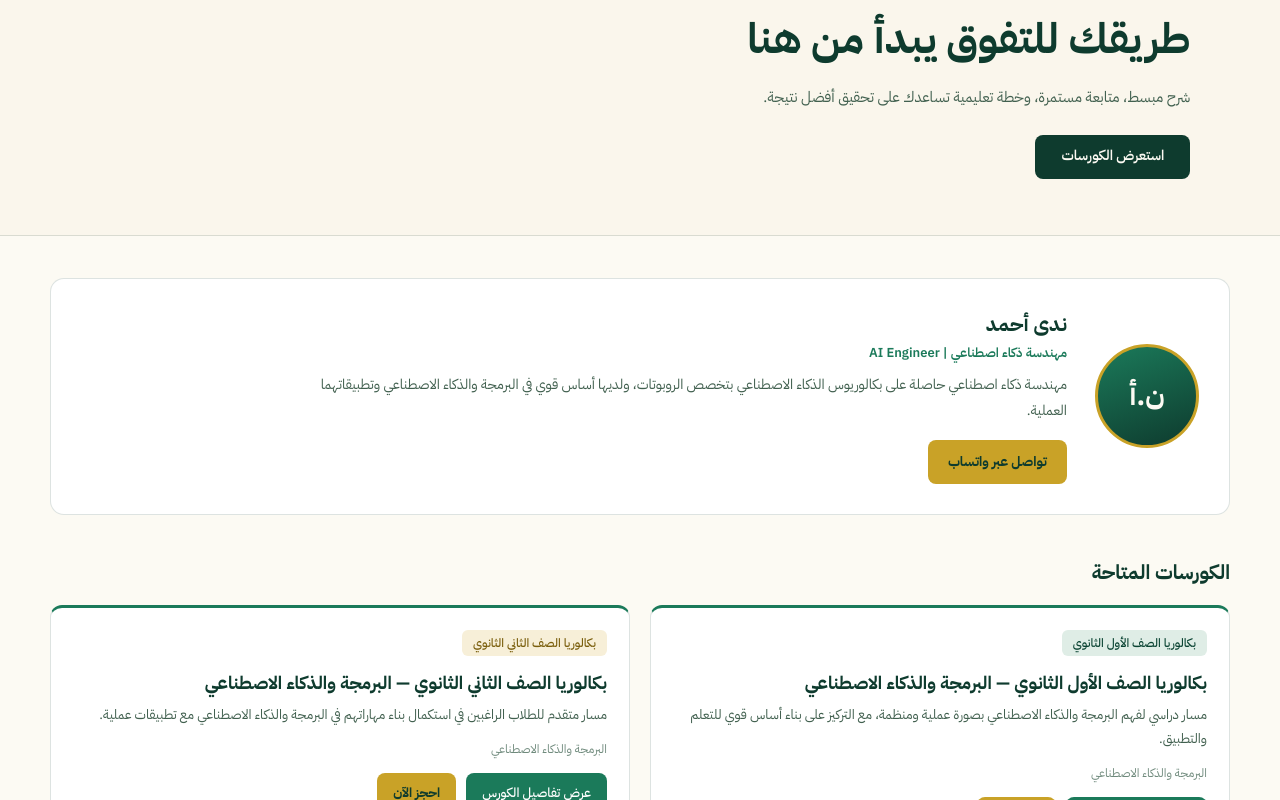
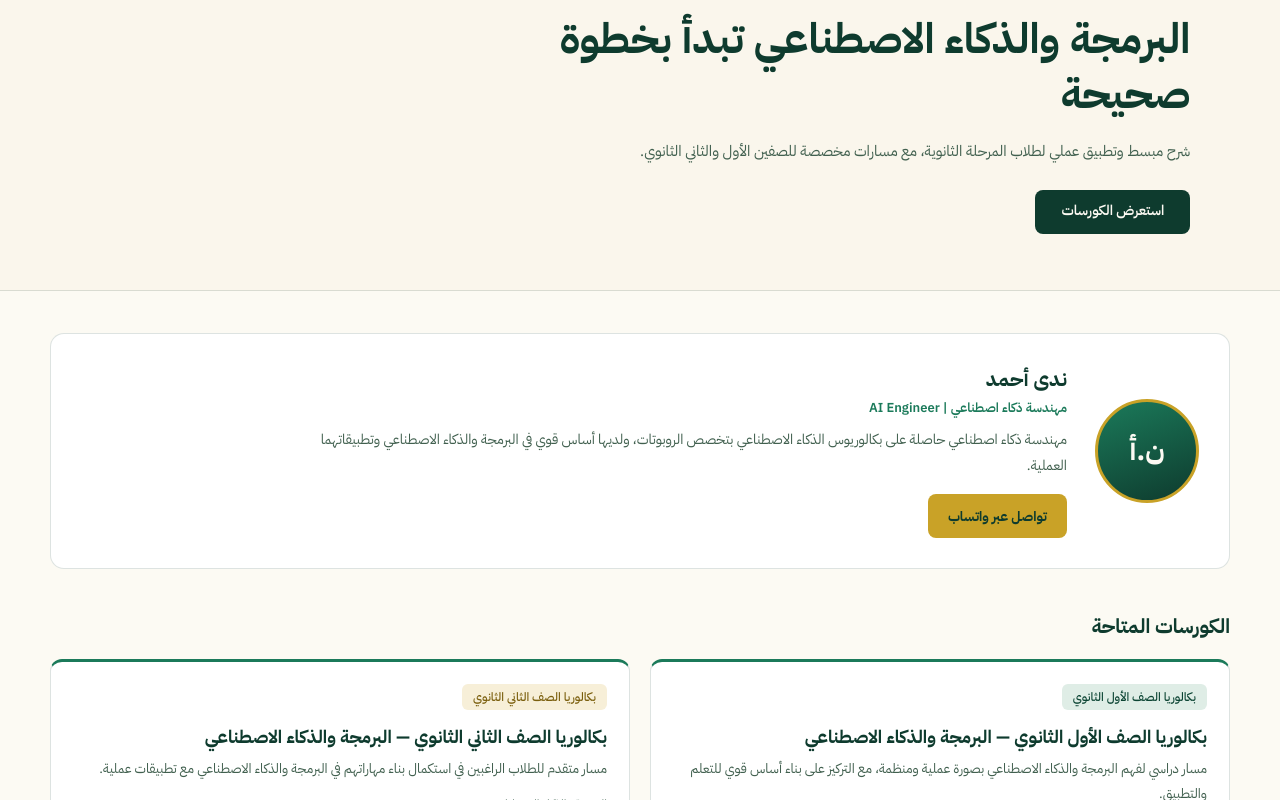
Before and after one commit to salmahmed6/nada, a Next.js app: page / in a window 1280 px wide. Shown: the part 160-960 px from the top of the page. Built offline with nearby package versions, Linux system fonts and the light colour scheme.

Commit message:
feat: update bilingual translations for programming and AI courses

```diff
--- a/data/translations.ts
+++ b/data/translations.ts
@@ -9,8 +9,7 @@ export type Dictionary = {
     viewDetails: string;
     applyNow: string;
     grade: string;
-    duration: string;
-    schedule: string;
+    subject: string;
   };
   details: {
     back: string;
@@ -28,12 +27,10 @@ export type Dictionary = {
 
 export const translations: Record<Locale, Dictionary> = {
   ar: {
-    nav: {
-      switchTo: 'English',
-    },
+    nav: { switchTo: 'English' },
     hero: {
-      title: 'طريقك للتفوق يبدأ من هنا',
-      subtitle: 'شرح مبسط، متابعة مستمرة، وخطة تعليمية تساعدك على تحقيق أفضل نتيجة.',
+      title: 'البرمجة والذكاء الاصطناعي تبدأ بخطوة صحيحة',
+      subtitle: 'شرح مبسط وتطبيق عملي لطلاب المرحلة الثانوية، مع مسارات مخصصة للصفين الأول والثاني الثانوي.',
       cta: 'استعرض الكورسات',
     },
     instructor: {
@@ -43,10 +40,9 @@ export const translations: Record<Locale, Dictionary> = {
     courses: {
       sectionTitle: 'الكورسات المتاحة',
       viewDetails: 'عرض تفاصيل الكورس',
-      applyNow: 'احجز الآن',
+      applyNow: 'استفسر الآن',
       grade: 'الصف الدراسي',
-      duration: 'مدة الكورس',
-      schedule: 'مواعيد الحصص',
+      subject: 'المادة',
     },
     details: {
       back: 'العودة إلى الكورسات',
@@ -55,7 +51,7 @@ export const translations: Record<Locale, Dictionary> = {
       curriculum: 'محتوى الكورس',
       teachingMethod: 'طريقة الشرح',
       notes: 'ملاحظات إضافية',
-      applyNow: 'احجز الآن عبر واتساب',
+      applyNow: 'استفسر عبر واتساب',
       notFoundTitle: 'الكورس غير موجود',
       notFoundBody: 'عذرًا، لا يمكن العثور على تفاصيل هذا الكورس.',
     },
@@ -65,13 +61,10 @@ export const translations: Record<Locale, Dictionary> = {
     },
   },
   en: {
-    nav: {
-      switchTo: 'العربية',
-    },
+    nav: { switchTo: 'العربية' },
     hero: {
-      title: 'Your path to excelling in math starts here',
-      subtitle:
-        'Clear explanations, steady follow-up, and a study plan built to get you the results you want.',
+      title: 'Start Your Programming & AI Journey the Right Way',
+      subtitle: 'Clear explanations and practical learning for secondary students, with dedicated paths for First and Second Secondary.',
       cta: 'Browse Courses',
     },
     instructor: {
@@ -81,10 +74,9 @@ export const translations: Record<Locale, Dictionary> = {
     courses: {
       sectionTitle: 'Available Courses',
       viewDetails: 'View Course Details',
-      applyNow: 'Apply Now',
+      applyNow: 'Ask About the Course',
       grade: 'Grade',
-      duration: 'Duration',
-      schedule: 'Class Schedule',
+      subject: 'Subject',
     },
     details: {
       back: 'Back to Courses',
@@ -93,7 +85,7 @@ export const translations: Record<Locale, Dictionary> = {
       curriculum: 'Course Curriculum',
       teachingMethod: 'Teaching Method',
       notes: 'Additional Notes',
-      applyNow: 'Apply Now via WhatsApp',
+      applyNow: 'Ask via WhatsApp',
       notFoundTitle: 'Course Not Found',
       notFoundBody: "Sorry, we couldn't find details for this course.",
     },
```
